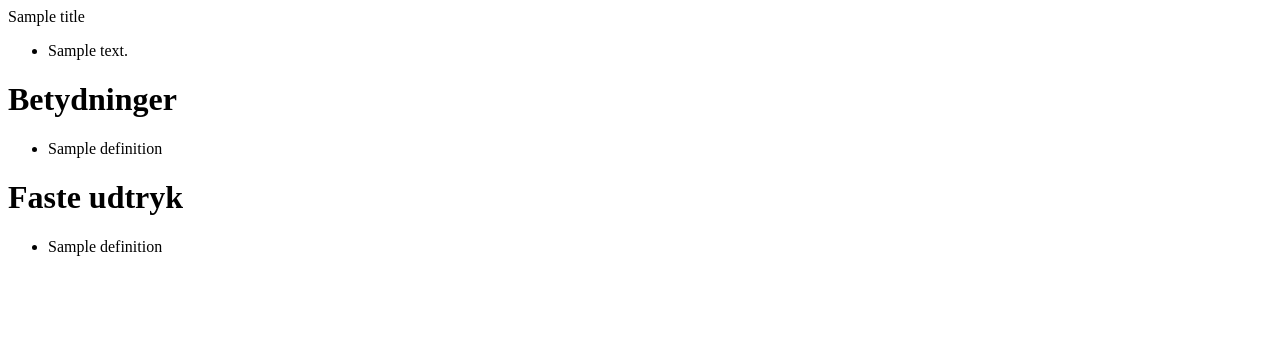
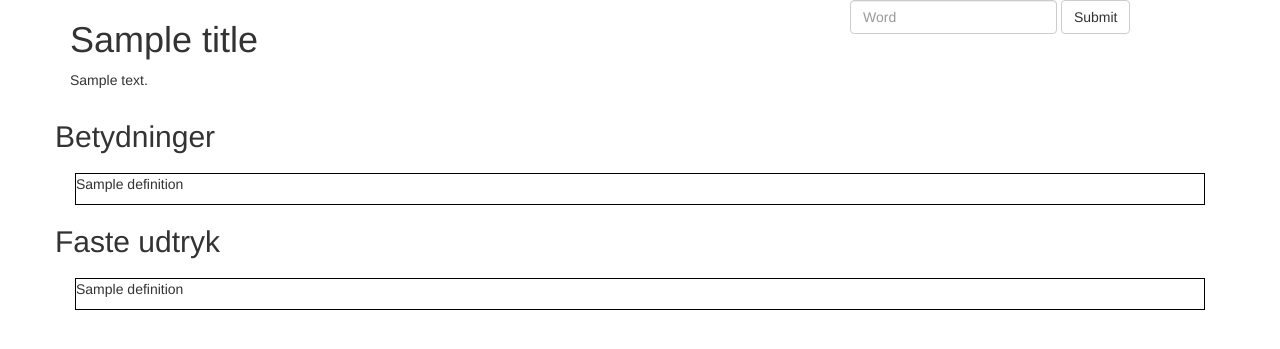
Before and after one commit to flacerdk/tungt-vand-python, a Flask app: template templates/entry.html in a window 1280 px wide. Shown: the top 349 px of the page. Run offline with Flask 2, Linux system fonts and the light colour scheme; the template is opened without the code that fills it: most values are stand-ins (such as "Sample title", 1, 10 or a date in 2020); some libraries are stand-ins or nearby versions.

Commit message:
Add basic styling

```diff
--- a/app.py
+++ b/app.py
@@ -7,9 +7,12 @@ app = Flask(__name__)
 def hello():
     query = request.args.get("query")
     if query is None:
-        return "Hello"
+        return render_template("entry.html")
     else:
-        entry = Entry(query)
+        try:
+            entry = Entry(query)
+        except ValueError:
+            return render_template("entry.html")
         return render_template(
             'entry.html',
             title=entry.title["title"],
@@ -20,4 +23,4 @@ def hello():
 
 
 if __name__ == "__main__":
-    app.run()
+    app.run(debug=True)
--- a/parse_entry.py
+++ b/parse_entry.py
@@ -64,9 +64,9 @@ class Entry:
             if parent is None:
                 continue
             item["definition"] = parent.find(class_="definition").getText()
-            synonyms_div = parent.find(class_="onym")
+            synonyms_div = parent.find(text="Synonym")
             if synonyms_div:
-                synonyms = synonyms_div.find_all("a")
+                synonyms = synonyms_div.parent.parent.find_all("a")
                 if synonyms:
                     item["synonyms"] = []
                     for s in synonyms:
--- /dev/null
+++ b/static/entry.css
@@ -0,0 +1,4 @@
+.definition {
+    border: 1px solid black;
+    margin: 20px;
+}
--- a/templates/entry.html
+++ b/templates/entry.html
@@ -1,26 +1,52 @@
 <!doctype html>
-<div id="title">{{ title }}</div>
+<html lang="en">
+  <head>
+    <meta charset="utf-8">
+    <meta http-equiv="X-UA-Compatible" content="IE=edge">
+    <meta name="viewport" content="width=device-width, initial-scale=1">
+    <title>DDO</title>
+    <link rel="stylesheet" href="https://maxcdn.bootstrapcdn.com/bootstrap/3.3.7/css/bootstrap.min.css" integrity="sha384-BVYiiSIFeK1dGmJRAkycuHAHRg32OmUcww7on3RYdg4Va+PmSTsz/K68vbdEjh4u" crossorigin="anonymous">
+    <link rel="stylesheet" href="{{ url_for('static', filename='entry.css') }}">
+  </head>
+  <body>
+    <div class="container">
+      <div class="row">
+        <div class="col-xs-8">
+          <h1>{{ title }}</h1>
           <div id="pronunciation">
-  <ul>
+            <ul class="list-inline">
               {% for p in pronunciations %}
               <li>
                 {{ p["text"] }}
+                {% set rowloop = loop %}
                 {% for v in p["transcriptions"] %}
                 {% if "audio" in v %}
-      <audio controls>
+                <audio id="audio-{{ rowloop.index }}-{{ loop.index }}">
                   <source src="{{ v['audio'] }}" type="audio/mp3">
                 </audio>
+                <button onclick="document.getElementById('audio-{{ rowloop.index}}-{{ loop.index }}').play()">Play</button>
                 {% endif %}
                 {% endfor %}
               </li>
               {% endfor %}
             </ul>
           </div>
-<h1>Betydninger</h1>
+        </div>
+        <div class="col-xs-4">
+          <form class="form-inline" method="GET" action="/">
+            <div class="form-group">
+              <label class="sr-only" for="query">Look up word</label>
+              <input type="text" class="form-control" name="query" placeholder="Word">
+              <button type="submit" class="btn btn-default">Submit</button>
+            </div>
+          </form>
+        </div>
+      </div>
+      <div class="row">
+        <h2>Betydninger</h2>
         <div id="definitions">
-  <ul>
             {% for d in definitions %}
-    <li>
+            <div class="definition">
               <p>{{ d["definition"] }}</p>
 
               {% if "grammar" in d %}
@@ -38,15 +64,13 @@
               <p>{{ s }}</p>
               {% endfor %}
               {% endif %}
-    </li>
+            </div>
             {% endfor %}
-  </ul>
         </div>
-<h1>Faste udtryk</h1>
+        <h2>Faste udtryk</h2>
         <div id="faste_udtryk">
-  <ul>
             {% for d in faste_udtryk %}
-    <li>
+            <div class="definition">
               <p>{{ d["definition"] }}</p>
 
               {% if "grammar" in d %}
@@ -64,7 +88,10 @@
               <p>{{ s }}</p>
               {% endfor %}
               {% endif %}
-    </li>
+            </div>
             {% endfor %}
-  </ul>
         </div>
+      </div>
+    </div>
+  </body>
+</html>
```
Lines whose indentation alone changed are shown as unchanged.
